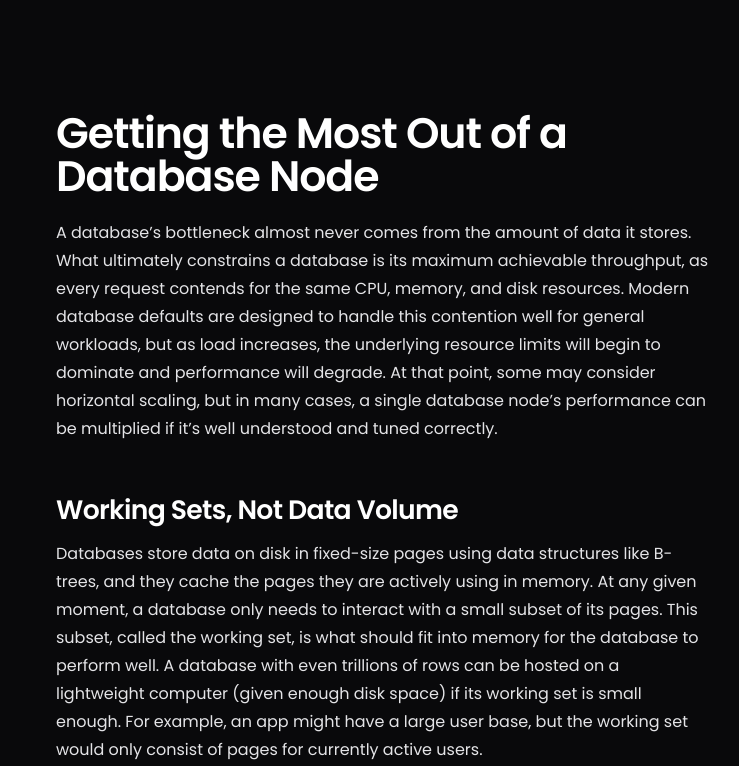
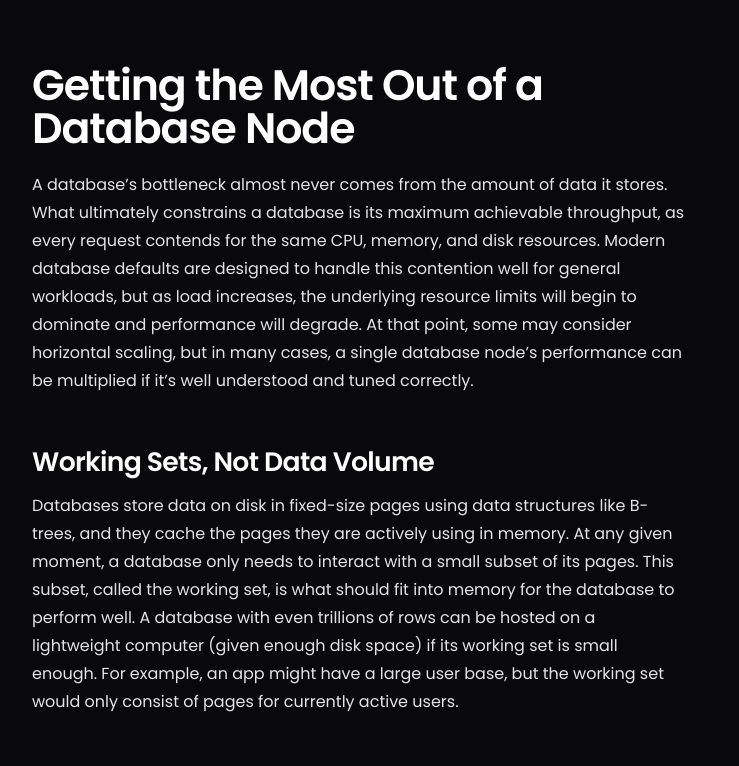
Before and after one commit to coskyler/Portfolio, a Next.js app: page /blog/getting-the-most-out-of-a-database-node in a window 1280 px wide. Shown: the top 766 px of the page, without its empty margins (240-979 px from the left). Built offline with nearby package versions, Linux system fonts and the light colour scheme.

Commit message:
Remove extra horizontal padding

```diff
--- a/src/app/blog/getting-the-most-out-of-a-database-node/page.js
+++ b/src/app/blog/getting-the-most-out-of-a-database-node/page.js
@@ -4,7 +4,7 @@ import Post from "./content.mdx";
 
 export default function Page() {
     return (
-        <main className="mx-auto max-w-3xl px-6 py-12">
+        <main className="mx-auto max-w-3xl">
             <article className="prose prose-invert">
                 <Post />
             </article>
```
